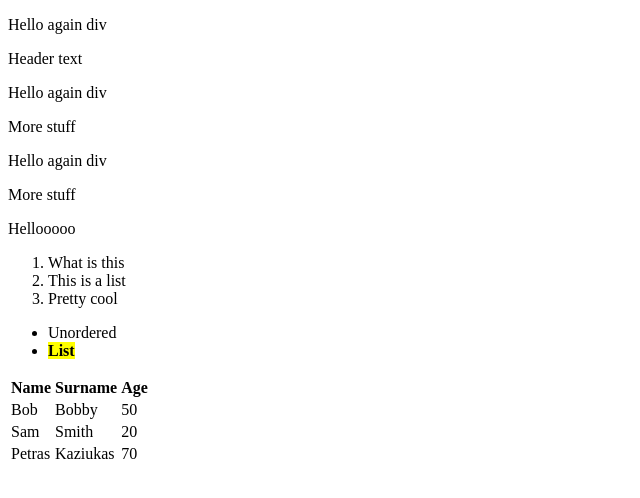
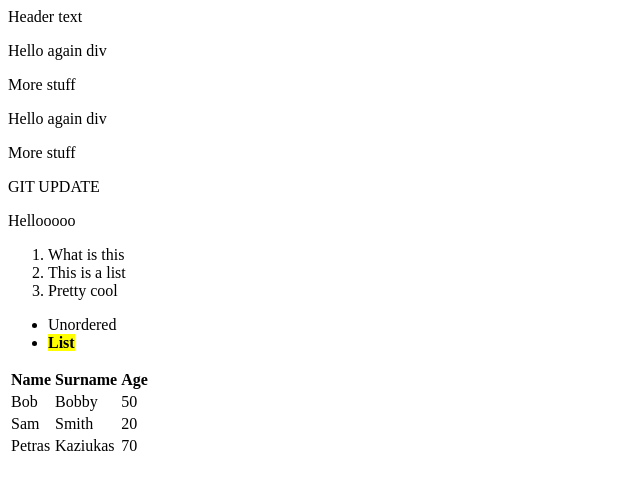
Before and after one commit to seldran/webdev1, a plain HTML site: page index.html in a window 1280 px wide. Shown: the whole page, without its empty margins (0-640 px from the left). Drawn offline with Linux system fonts and the light colour scheme.

Commit message:
new update

```diff
--- a/index.html
+++ b/index.html
@@ -4,8 +4,9 @@
 	<title>This is a boring title</title>
 </head>
 <body>
-<p>Hello again div</p>
-<header>Header text</header>
+<header>
+	Header text
+</header>
 <div>
 	<p>Hello again div</p>
 	<p>More stuff</p>
@@ -14,6 +15,7 @@
 	<p>Hello again div</p>
 	<p>More stuff</p>
 </div>
+<p>GIT UPDATE</p>
 	<p title = "this is a secret">Hellooooo</p>
 	<ol>
 		<li>What is this</li>
```
